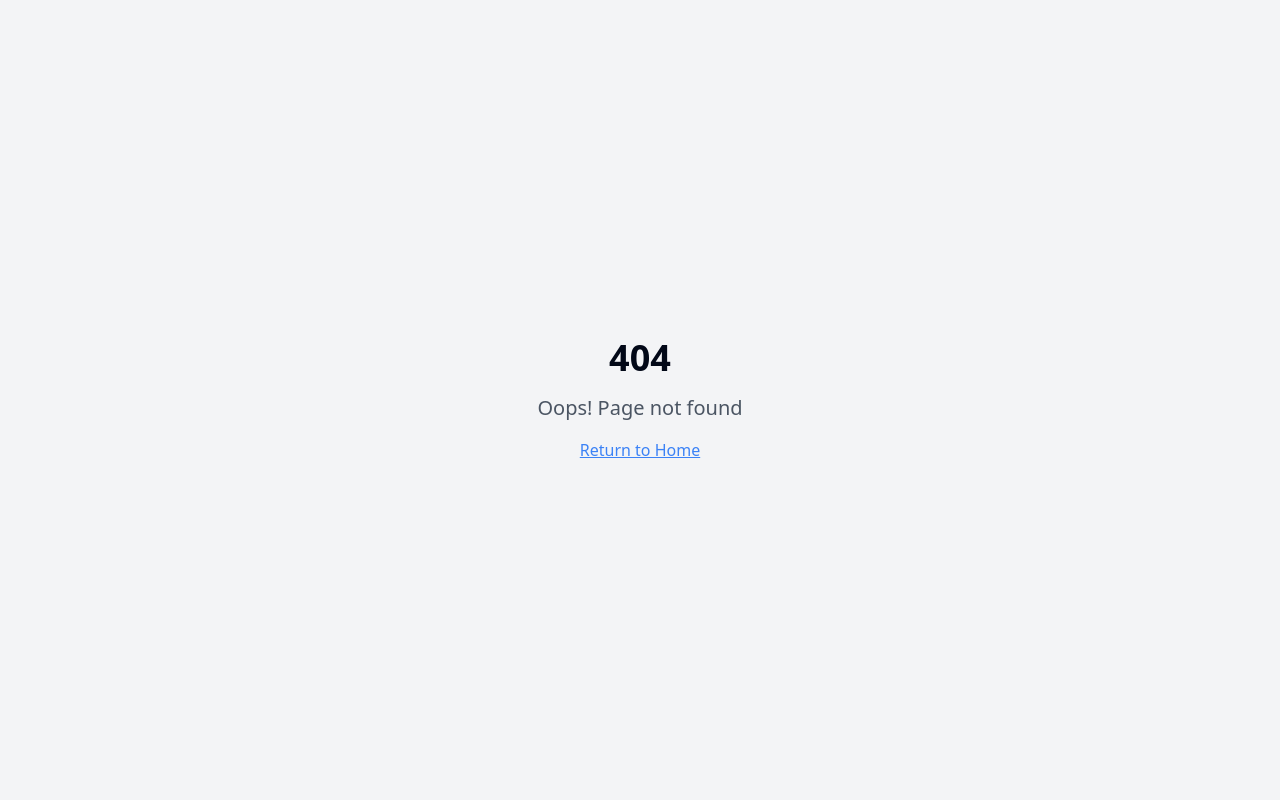
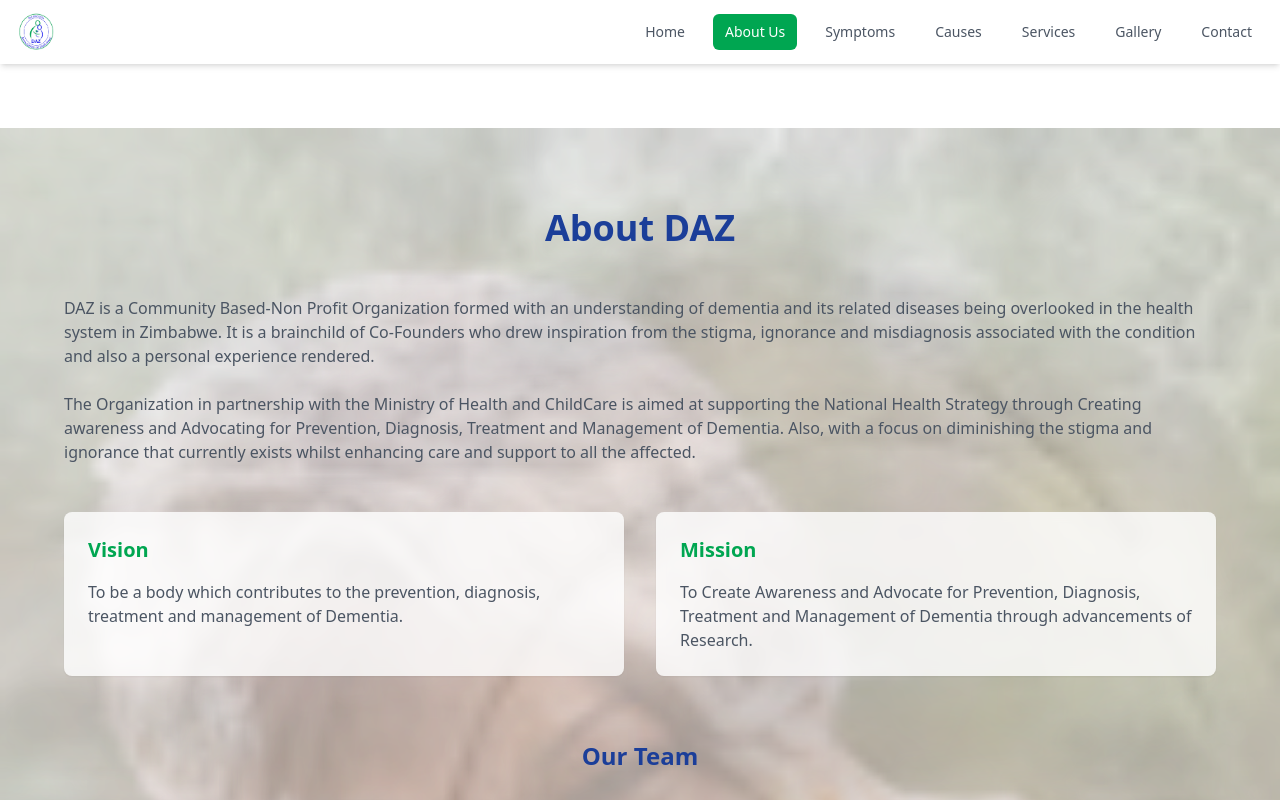
Before and after one commit to brito79/daz-dementia-hub, a React (Vite) app: page /about in a window 1280 px wide. Before the commit this address had no page. Shown: the top 800 px of the page. Built offline with nearby package versions, Linux system fonts and the light colour scheme.

Commit message:
Refactor web pages for specificity
Updated web pages to ensure each one focuses on specific information without mixing content.
[skip gpt_engineer]

```diff
--- a/src/App.tsx
+++ b/src/App.tsx
@@ -4,7 +4,14 @@ import { TooltipProvider } from "@/components/ui/tooltip";
 import { QueryClient, QueryClientProvider } from "@tanstack/react-query";
 import { BrowserRouter, Routes, Route } from "react-router-dom";
 import { useState } from "react";
-import Index from "./pages/Index";
+import { Navigation } from "./components/Navigation";
+import Home from "./pages/Home";
+import AboutUs from "./pages/AboutUs";
+import SymptomsPage from "./pages/SymptomsPage";
+import CausesPage from "./pages/CausesPage";
+import ServicesPage from "./pages/ServicesPage";
+import GalleryPage from "./pages/GalleryPage";
+import ContactPage from "./pages/ContactPage";
 import NotFound from "./pages/NotFound";
 
 const App = () => {
@@ -16,11 +23,19 @@ const App = () => {
         <Toaster />
         <Sonner />
         <BrowserRouter>
-          <Routes>
-            <Route path="/" element={<Index />} />
-            {/* ADD ALL CUSTOM ROUTES ABOVE THE CATCH-ALL "*" ROUTE */}
-            <Route path="*" element={<NotFound />} />
-          </Routes>
+          <Navigation />
+          <main className="pt-16">
+            <Routes>
+              <Route path="/" element={<Home />} />
+              <Route path="/about" element={<AboutUs />} />
+              <Route path="/symptoms" element={<SymptomsPage />} />
+              <Route path="/causes" element={<CausesPage />} />
+              <Route path="/services" element={<ServicesPage />} />
+              <Route path="/gallery" element={<GalleryPage />} />
+              <Route path="/contact" element={<ContactPage />} />
+              <Route path="*" element={<NotFound />} />
+            </Routes>
+          </main>
         </BrowserRouter>
       </TooltipProvider>
     </QueryClientProvider>
--- /dev/null
+++ b/src/components/Navigation.tsx
@@ -0,0 +1,48 @@
+import { Link, useLocation } from "react-router-dom";
+
+export const Navigation = () => {
+  const location = useLocation();
+
+  const isActive = (path: string) => location.pathname === path;
+
+  const links = [
+    { path: "/", label: "Home" },
+    { path: "/about", label: "About Us" },
+    { path: "/symptoms", label: "Symptoms" },
+    { path: "/causes", label: "Causes" },
+    { path: "/services", label: "Services" },
+    { path: "/gallery", label: "Gallery" },
+    { path: "/contact", label: "Contact" },
+  ];
+
+  return (
+    <nav className="bg-white shadow-md">
+      <div className="container mx-auto px-4">
+        <div className="flex items-center justify-between h-16">
+          <Link to="/" className="flex items-center">
+            <img
+              src="/lovable-uploads/2cc117a5-2e72-4a68-9375-6243c2b5e6fb.png"
+              alt="DAZ Logo"
+              className="h-10 w-10"
+            />
+          </Link>
+          <div className="hidden md:flex space-x-4">
+            {links.map((link) => (
+              <Link
+                key={link.path}
+                to={link.path}
+                className={`px-3 py-2 rounded-md text-sm font-medium transition-colors ${
+                  isActive(link.path)
+                    ? "bg-daz-green text-white"
+                    : "text-gray-600 hover:bg-gray-100"
+                }`}
+              >
+                {link.label}
+              </Link>
+            ))}
+          </div>
+        </div>
+      </div>
+    </nav>
+  );
+};
--- /dev/null
+++ b/src/pages/AboutUs.tsx
@@ -0,0 +1,11 @@
+import { About } from "@/components/About";
+
+const AboutUs = () => {
+  return (
+    <div className="min-h-screen bg-white">
+      <About />
+    </div>
+  );
+};
+
+export default AboutUs;
--- /dev/null
+++ b/src/pages/CausesPage.tsx
@@ -0,0 +1,11 @@
+import { Causes } from "@/components/Causes";
+
+const CausesPage = () => {
+  return (
+    <div className="min-h-screen bg-white">
+      <Causes />
+    </div>
+  );
+};
+
+export default CausesPage;
--- /dev/null
+++ b/src/pages/ContactPage.tsx
@@ -0,0 +1,11 @@
+import { Contact } from "@/components/Contact";
+
+const ContactPage = () => {
+  return (
+    <div className="min-h-screen bg-white">
+      <Contact />
+    </div>
+  );
+};
+
+export default ContactPage;
--- /dev/null
+++ b/src/pages/GalleryPage.tsx
@@ -0,0 +1,11 @@
+import { Gallery } from "@/components/Gallery";
+
+const GalleryPage = () => {
+  return (
+    <div className="min-h-screen bg-white">
+      <Gallery />
+    </div>
+  );
+};
+
+export default GalleryPage;
--- /dev/null
+++ b/src/pages/Home.tsx
@@ -0,0 +1,11 @@
+import { Hero } from "@/components/Hero";
+
+const Home = () => {
+  return (
+    <div className="min-h-screen bg-white">
+      <Hero />
+    </div>
+  );
+};
+
+export default Home;
--- a/src/pages/Index.tsx
+++ b/src/pages/Index.tsx
@@ -1,23 +1,7 @@
-import { Hero } from "@/components/Hero";
-import { About } from "@/components/About";
-import { Services } from "@/components/Services";
-import { Gallery } from "@/components/Gallery";
-import { Contact } from "@/components/Contact";
-import { Symptoms } from "@/components/Symptoms";
-import { Causes } from "@/components/Causes";
+import { Navigate } from "react-router-dom";
 
 const Index = () => {
-  return (
-    <div className="min-h-screen bg-white">
-      <Hero />
-      <About />
-      <Symptoms />
-      <Causes />
-      <Services />
-      <Gallery />
-      <Contact />
-    </div>
-  );
+  return <Navigate to="/" replace />;
 };
 
 export default Index;
--- /dev/null
+++ b/src/pages/ServicesPage.tsx
@@ -0,0 +1,11 @@
+import { Services } from "@/components/Services";
+
+const ServicesPage = () => {
+  return (
+    <div className="min-h-screen bg-white">
+      <Services />
+    </div>
+  );
+};
+
+export default ServicesPage;
--- /dev/null
+++ b/src/pages/SymptomsPage.tsx
@@ -0,0 +1,11 @@
+import { Symptoms } from "@/components/Symptoms";
+
+const SymptomsPage = () => {
+  return (
+    <div className="min-h-screen bg-white">
+      <Symptoms />
+    </div>
+  );
+};
+
+export default SymptomsPage;
```
